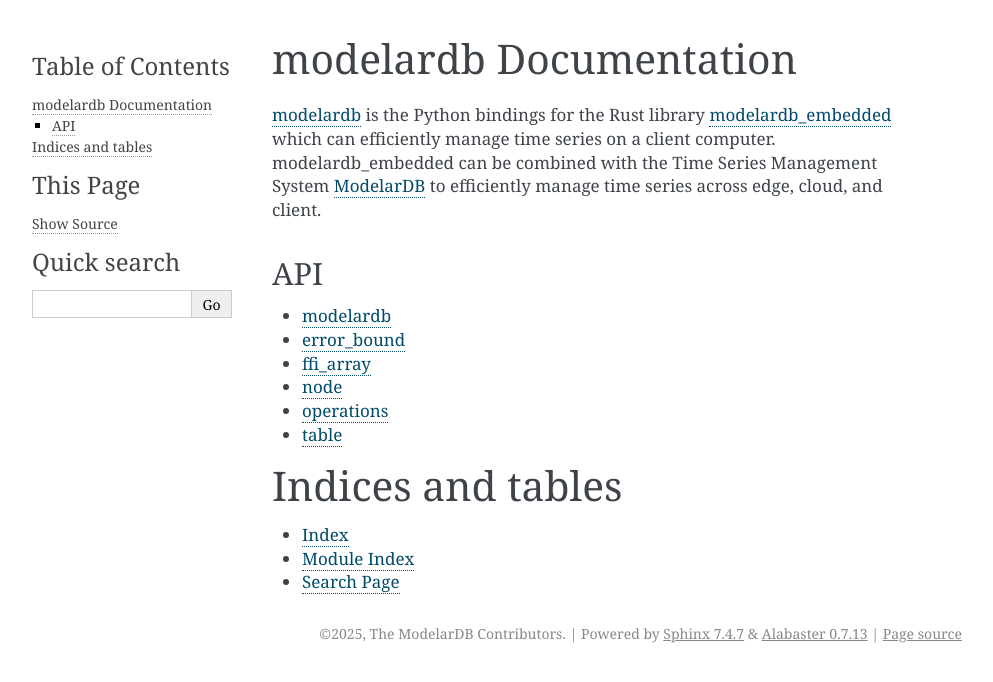
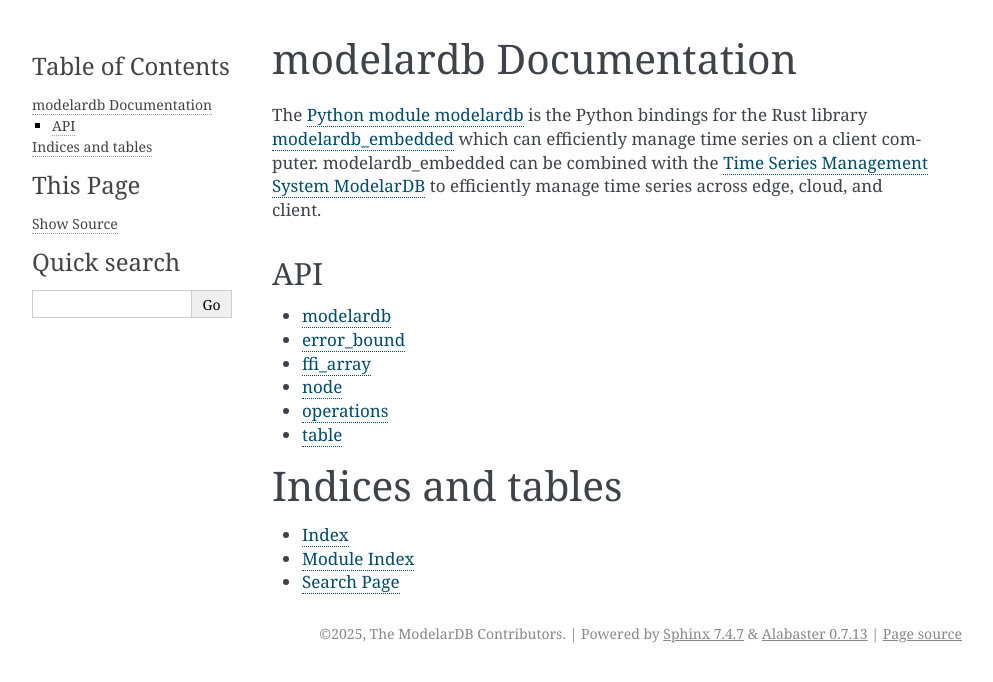
Before and after one commit to ModelarData/ModelarDB-RS, a Sphinx documentation site: the page built from crates/modelardb_embedded/bindings/python/docs/index.rst, in a window 1280 px wide. Shown: the top 682 px of the page, without its empty margins (148-1141 px from the left). Built offline with Sphinx 7.4.7, drawn with Linux system fonts in a browser that asks for light colours.

Commit message:
Fix Sphinx warnings due to duplicate links

```diff
--- a/crates/modelardb_embedded/bindings/python/docs/index.rst
+++ b/crates/modelardb_embedded/bindings/python/docs/index.rst
@@ -1,7 +1,7 @@
 modelardb Documentation
 =======================
 
-`modelardb <https://github.com/ModelarData/ModelarDB-RS/tree/main/crates/modelardb_embedded/bindings/python>`_ is the Python bindings for the Rust library `modelardb_embedded <https://github.com/ModelarData/ModelarDB-RS/tree/main/crates/modelardb_embedded>`_ which can efficiently manage time series on a client computer. modelardb_embedded can be combined with the Time Series Management System `ModelarDB <https://github.com/ModelarData/ModelarDB-RS>`_ to efficiently manage time series across edge, cloud, and client.
+The `Python module modelardb <https://github.com/ModelarData/ModelarDB-RS/tree/main/crates/modelardb_embedded/bindings/python>`_ is the Python bindings for the Rust library `modelardb_embedded <https://github.com/ModelarData/ModelarDB-RS/tree/main/crates/modelardb_embedded>`_ which can efficiently manage time series on a client computer. modelardb_embedded can be combined with the `Time Series Management System ModelarDB <https://github.com/ModelarData/ModelarDB-RS>`_ to efficiently manage time series across edge, cloud, and client.
 
 
 API
```
